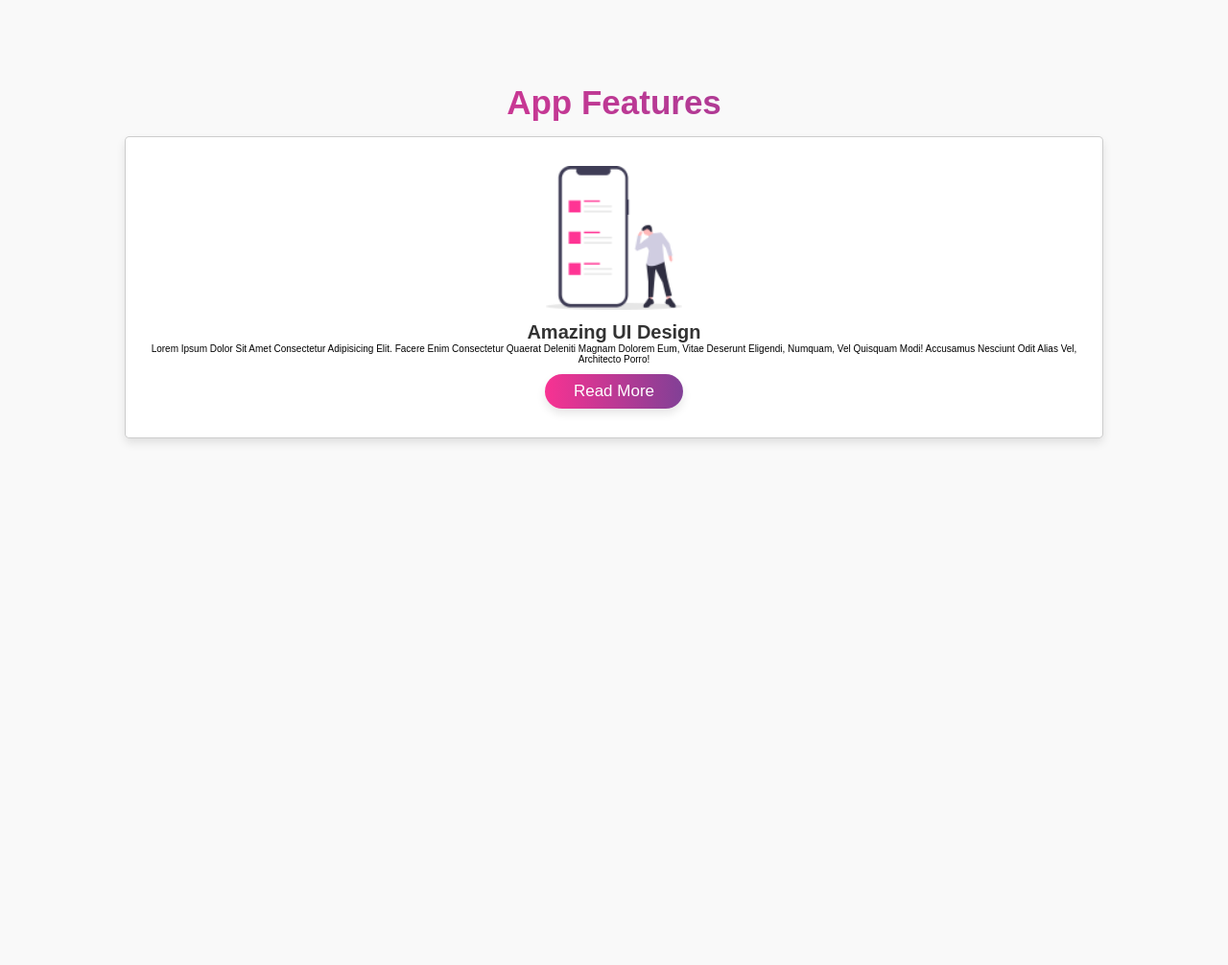
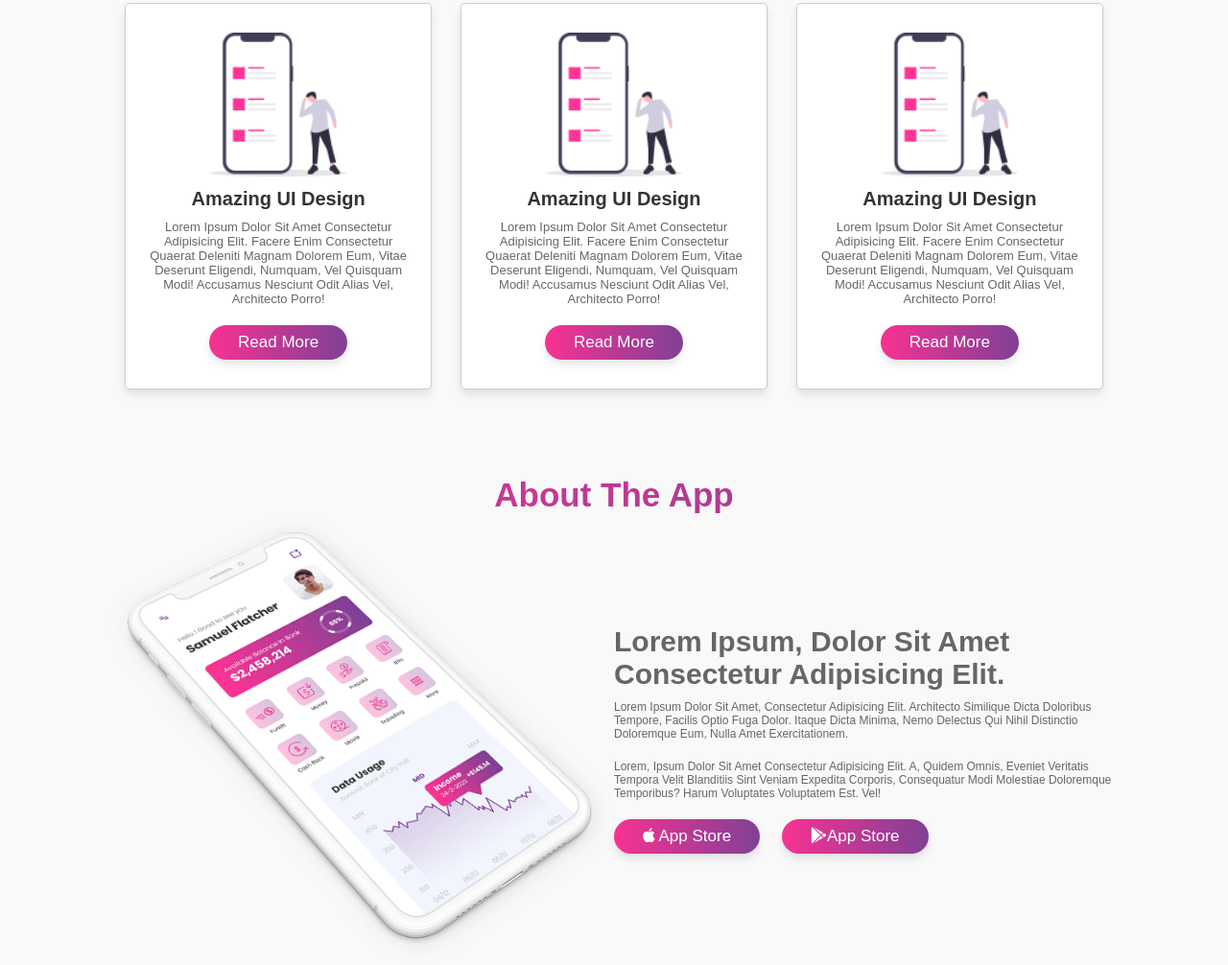
Before and after one commit to zentyk/ricomenu.digital, a website built with Vite: page index.html in a window 1280 px wide. Shown: the part 788-1794 px from the top of the page at 96% size. Before the commit the page ends 1600 px from the top, so only its background shows below. Built offline with nearby package versions, Linux system fonts and the light colour scheme; files whose address does not match are found by name.

Commit message:
added about

```diff
--- a/index.html
+++ b/index.html
@@ -43,6 +43,42 @@
           <p>Lorem ipsum dolor sit amet consectetur adipisicing elit. Facere enim consectetur quaerat deleniti magnam dolorem eum, vitae deserunt eligendi, numquam, vel quisquam modi! Accusamus nesciunt odit alias vel, architecto porro!</p>
           <a href="#" class="btn">read more</a>
         </div>
+
+        <div class="box">
+          <img src="./assets/image/f-icon1.png">
+          <h3>amazing UI design</h3>
+          <p>Lorem ipsum dolor sit amet consectetur adipisicing elit. Facere enim consectetur quaerat deleniti magnam dolorem eum, vitae deserunt eligendi, numquam, vel quisquam modi! Accusamus nesciunt odit alias vel, architecto porro!</p>
+          <a href="#" class="btn">read more</a>
+        </div>
+
+
+      <div class="box">
+          <img src="./assets/image/f-icon1.png">
+          <h3>amazing UI design</h3>
+          <p>Lorem ipsum dolor sit amet consectetur adipisicing elit. Facere enim consectetur quaerat deleniti magnam dolorem eum, vitae deserunt eligendi, numquam, vel quisquam modi! Accusamus nesciunt odit alias vel, architecto porro!</p>
+          <a href="#" class="btn">read more</a>
+      </div>
+    </section>
+    <section class="about" id="about">
+      <h1 class="heading">About the app</h1>
+      <div class="column">
+        <div class="image">
+          <img src="./assets/image/about-img.png" alt="">
+        </div>
+        <div class="content">
+          <h3>Lorem ipsum, dolor sit amet consectetur adipisicing elit.</h3>
+          <p>Lorem ipsum dolor sit amet, consectetur adipisicing elit. Architecto similique dicta doloribus tempore, facilis optio fuga dolor. Itaque dicta minima, nemo delectus qui nihil distinctio doloremque eum, nulla amet exercitationem. </p>
+          <p>Lorem, ipsum dolor sit amet consectetur adipisicing elit. A, quidem omnis, eveniet veritatis tempora velit blanditiis sint veniam expedita corporis, consequatur modi molestiae doloremque temporibus? Harum voluptates voluptatem est. Vel! </p>
+          <div class="buttons">
+            <a href="#" class="btn">
+              <i class="fab fa-apple"></i>
+              app store
+            </a>
+            <a href="#" class="btn">
+              <i class="fab fa-google-play"></i>app store
+            </a>
+          </div>
+        </div>
       </div>
     </section>
     <script type="module" src="/src/main.ts"></script>
--- a/src/style.css
+++ b/src/style.css
@@ -76,7 +76,7 @@ header label{
 }
 
 section {
-  min-height: 100vh;
+  min-height: 60vh;
   padding: 0 9%;
   padding-top: 7.5rem;
 }
@@ -140,7 +140,7 @@ section {
 
 .heading {
   text-align: center;
-background: var(--gradient);
+  background: var(--gradient);
   color: transparent;
   -webkit-background-clip: text;
   background-clip: text;
@@ -178,7 +178,50 @@ background: var(--gradient);
   padding-top: 1rem;
 }
 
+.features .box-container .box p{
+  font-size: 1.3rem;
+  color:#666;
+  padding: 1rem 0;
+}
 
+.about{
+  background: url(./assets/image/about-bg.png);
+  background-size: cover;
+  background-position: center;
+}
+
+.about .column{
+  display: flex;
+  align-items: center;
+  justify-content: center;
+  flex-wrap: wrap;
+}
+
+.about .column .image {
+  flex: 1 1 40rem;
+}
+
+.about .column .content{
+  flex: 1 1 40rem;
+}
+.about .column .image img{
+  width: 100%;
+}
+
+.about .column .content h3{
+  font-size: 3rem;
+  color: #666;
+}
+
+.about .column .content p{
+  font-size: 1.2rem;
+  color: #666;
+  padding: 1rem 0;
+}
+
+.about .column .content .buttons a:last-child{
+  margin-left: 2rem;
+}
 
 @media screen and (max-width: 991px){
   section{
@@ -244,10 +287,23 @@ background: var(--gradient);
   .home .content p{
     font-size: 1.5rem;
   }
+
 }
 
 @media screen and (max-width: 450px){
+  section{
+    min-height: 80vh;
+  }
   html{
-    font-size: 55%;
+    font-size: 50%;
+  }
+
+  .about .column .content .buttons a {
+    width: 100%;
+    text-align: center;
+  }
+
+  .about .column .content .buttons a:last-child{
+    margin: 1rem 0 !important;
   }
 }
```
